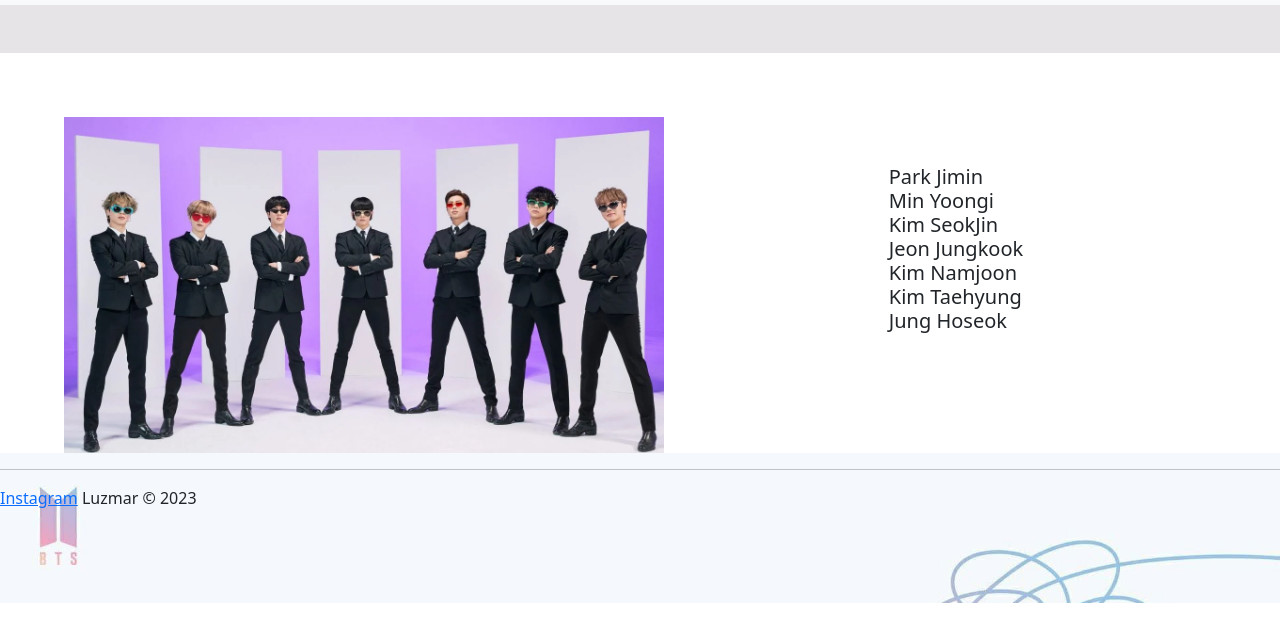
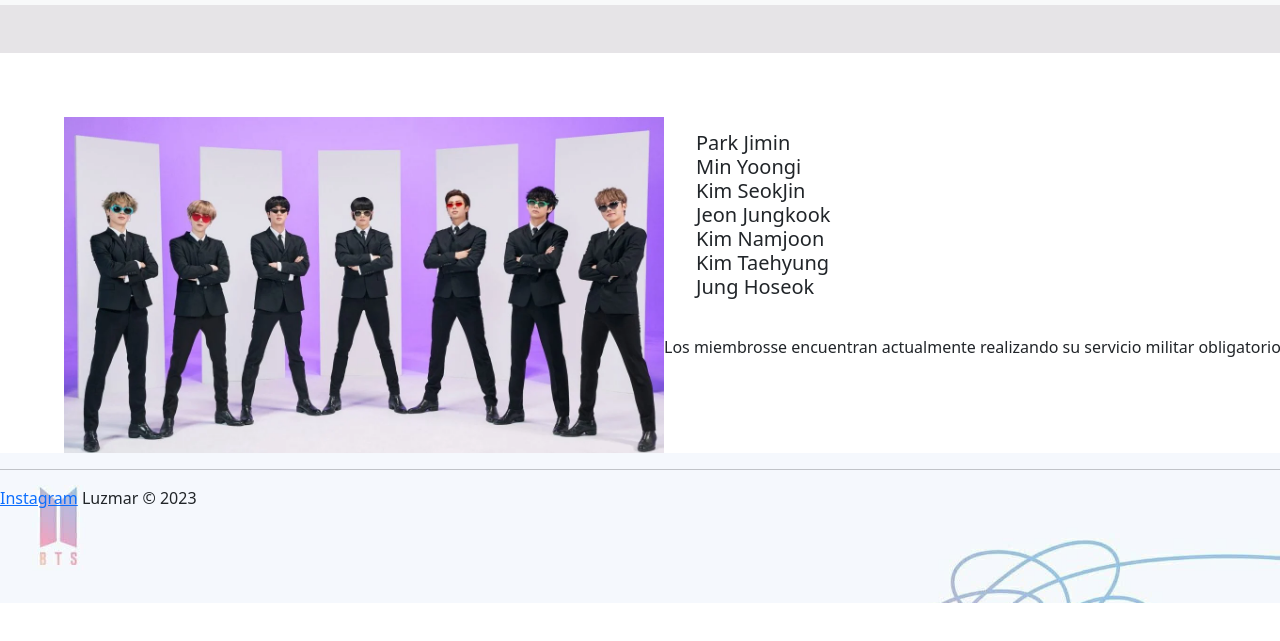
Before and after one commit to Luzstef/ProyectoCoderDWeb, a plain HTML site: page Pages/Miembros.html in a window 1280 px wide. Shown: the part 147-788 px from the top of the page. Drawn offline with nearby package versions, Linux system fonts and the light colour scheme.

Commit message:
agregue parrafo en miembros html

```diff
--- a/Pages/Miembros.html
+++ b/Pages/Miembros.html
@@ -52,6 +52,7 @@
             <li>Kim Taehyung</li>
             <li>Jung Hoseok</li>
           </ul>
+          <p>Los miembrosse encuentran actualmente realizando su servicio militar obligatorio</p>
         </main>
     <footer  id="pie">
       <hr>
```
